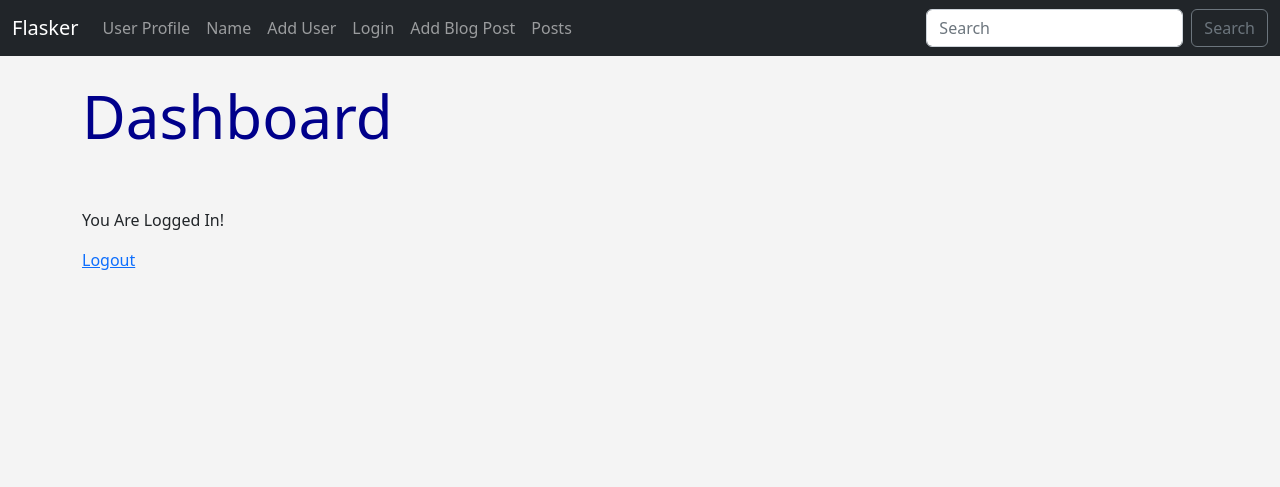
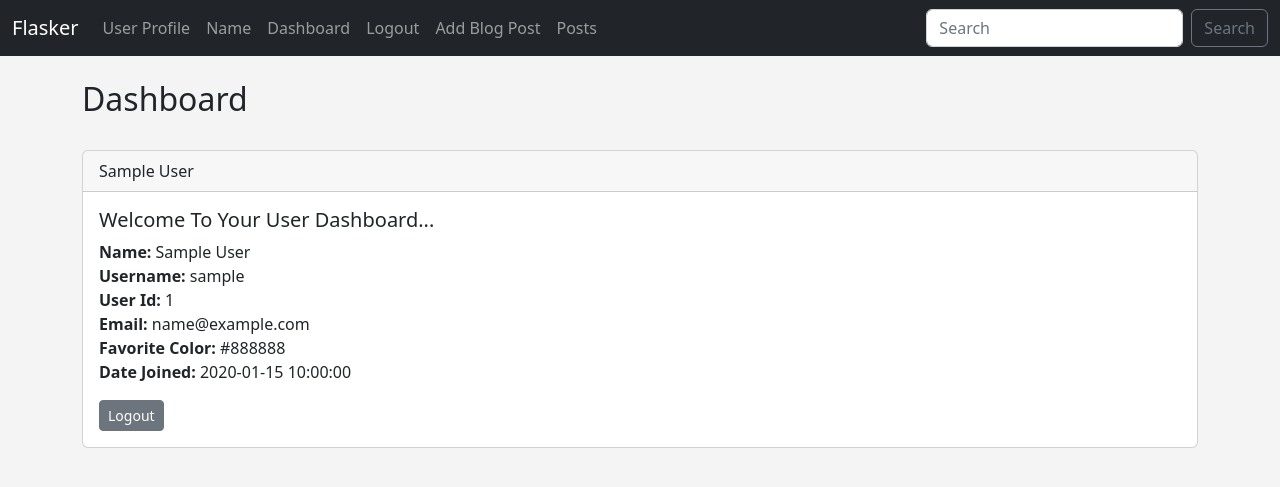
Before and after one commit to HunterWarrior26651/flask-blog, a Flask app: page /dashboard in a window 1280 px wide. Shown: the top 487 px of the page. Run offline with Flask 2, Linux system fonts and the light colour scheme; a user stored in the database is signed in; tables that the repository leaves empty hold one stand-in row (values such as "Sample post").

Commit message:
create a user dashboard

```diff
--- a/hello.py
+++ b/hello.py
@@ -1,4 +1,4 @@
-# 22
+# 23
 # export FLASK_ENV=development
 # export FLASK_APP=hello.py
 
--- a/templates/dashboard.html
+++ b/templates/dashboard.html
@@ -10,11 +10,28 @@
 
 {% endfor %}
 
-    <h1>Dashboard</h1>
-    <br/><br/>
-    <p>You Are Logged In!</p>
+    <h2>Dashboard</h2>
+    <br/>
 
-    <a href="{{ url_for('logout')}}">Logout</a>
+    <div class="card">
+        <div class="card-header">
+            {{ current_user.name }}
+        </div>
+        <div class="card-body">
+          <h5 class="card-title">Welcome To Your User Dashboard...</h5>
+          <p class="card-text">
+            <strong>Name: </strong>{{ current_user.name }}<br/>
+            <strong>Username: </strong>{{ current_user.username }}<br/>
+            <strong>User Id: </strong>{{ current_user.id }}<br/>
+            <strong>Email: </strong>{{ current_user.email }}<br/>
+            <strong>Favorite Color: </strong>{{ current_user.favorite_color }}<br/>
+            <strong>Date Joined: </strong>{{ current_user.date_added }}<br/>
+          </p>
+          <a href="{{ url_for('logout')}}" class="btn btn-secondary btn-sm">Logout</a>
+        </div>
+      </div>
+
+
 
 
 {% endblock %}
--- a/templates/navbar.html
+++ b/templates/navbar.html
@@ -13,13 +13,26 @@
           <li class="nav-item">
             <a class="nav-link" href="{{ url_for('name') }} ">Name</a>
           </li>
+
+          {% if current_user.is_authenticated %}
+
           <li class="nav-item">
-            <a class="nav-link" href="{{ url_for('add_user') }} ">Add User</a>
+            <a class="nav-link" href="{{ url_for('dashboard') }} ">Dashboard</a> <! logout function defined in hello.py >
           </li>
 
           <li class="nav-item">
-            <a class="nav-link" href="{{ url_for('login') }} ">Login</a>
+            <a class="nav-link" href="{{ url_for('logout') }} ">Logout</a> <! logout function defined in hello.py >
           </li>
+
+          {% else %}
+            <li class="nav-item">
+              <a class="nav-link" href="{{ url_for('add_user') }} ">Register</a>
+            </li>
+
+            <li class="nav-item">
+              <a class="nav-link" href="{{ url_for('login') }} ">Login</a>
+            </li>
+          {% endif %}
 
           <li class="nav-item">
             <a class="nav-link" href="{{ url_for('add_post') }} ">Add Blog Post</a>
```
